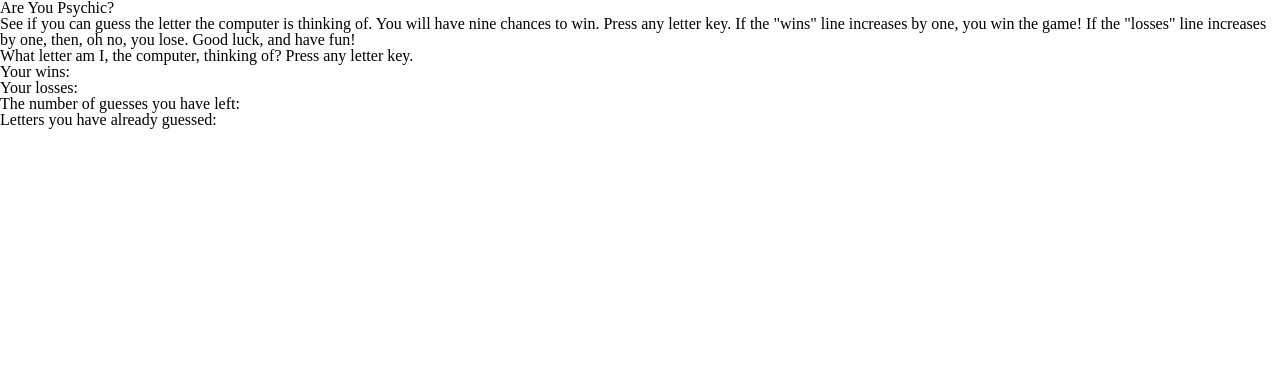
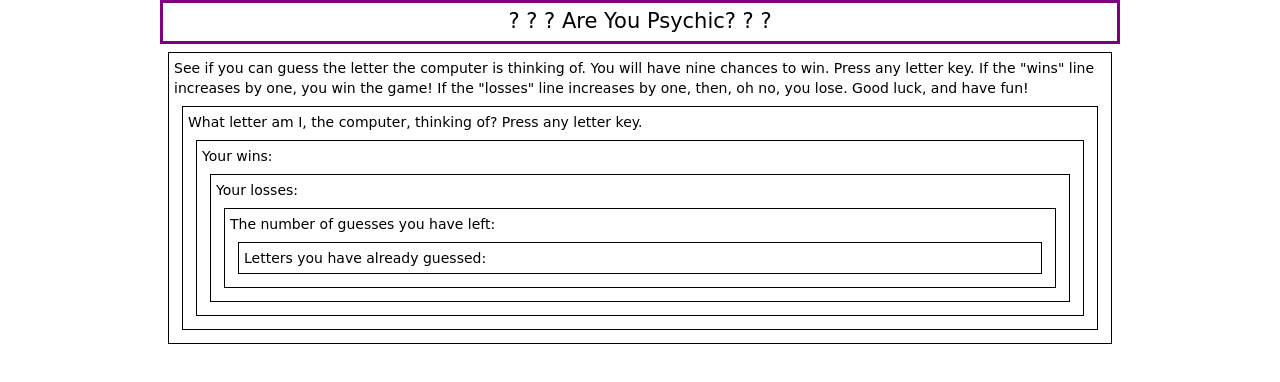
Before and after one commit to JayMFrimmel/week-3-game, a plain HTML site: page index.html in a window 1280 px wide. Drawn offline with Linux system fonts and the light colour scheme.

Commit message:
added code

```diff
--- a/assets/css/style.css
+++ b/assets/css/style.css
@@ -0,0 +1,48 @@
+body {
+		font-family: "Brush Script MT", cursive;
+	font-size: 14px;
+	font-style: normal;
+	font-variant: normal;
+	font-weight: 400;
+	line-height: 20px;
+	max-width: 960px;
+	margin: auto;
+
+}
+header {
+	font-size: 1.5em;
+	font-style: bold;
+	line-height: 1.8em;
+	margin: auto;
+	border: 3px solid purple;
+}
+#rules {
+	margin: 8px;
+	border: 1px solid black;
+	padding: 5px;
+}
+#guess {
+	margin: 8px;
+	border: 1px solid black;
+	padding: 5px;
+}
+#wins {
+	margin: 8px;
+	border: 1px solid black;
+	padding: 5px;
+}
+#losses {
+	margin: 8px;
+	border: 1px solid black;
+	padding: 5px;
+}
+#guesses-remaining {
+	margin: 8px;
+	border: 1px solid black;
+	padding: 5px;
+}
+#letters-guessed {
+	margin: 8px;
+	border: 1px solid black;
+	padding: 5px;
+}
--- a/index.html
+++ b/index.html
@@ -5,36 +5,36 @@
 	<meta charset="utf-8">
 	<link rel="stylesheet" type="text/css" href="assets/css/reset.css">
 	<link rel="stylesheet" type="text/css" href="assets/javascript/game.js">
+	<link rel="stylesheet" type="text/css" href="assets/css/style.css">
 </head>
 
 <body>
 <header role="title">
-	<h1>Are You Psychic?</h1>
+	<h1><center>? ? ? Are You Psychic? ? ?</center></h1>
 </header>
 
 <div class="container">
-<main role="rules">
+
+<div id="rules">
 	<p>See if you can guess the letter the computer is thinking of. You will have nine chances to win. Press any letter key. If the "wins" line increases by one, you win the game! If the "losses" line increases by one, then, oh no, you lose. Good luck, and have fun!</p>
-	<div class="guess">
+	<div id="guess">
 		<p>What letter am I, the computer, thinking of? Press any letter key.
 		</p>
-	<div class="wins">
+	<div id="wins">
 		<p>Your wins: </p>
-	<div class="losses">
+	<div id="losses">
 		<p>Your losses: </p>
-	<div class="guesses-remaining">
+	<div id="guesses-remaining">
 		<p>The number of guesses you have left:</p>
-	<div class="letters-guessed">
+	<div id="letters-guessed">
 		<p>Letters you have already guessed:</p>
+
 	</div>
 	</div>
 	</div>
 	</div>
 	</div>
-	</main>
+	</div>
 </div>
-
-
-
 </body>
 </html>
```
Also changed, not shown: assets/images/dublin-ca-psychic-neon-sign.jpg (added).
